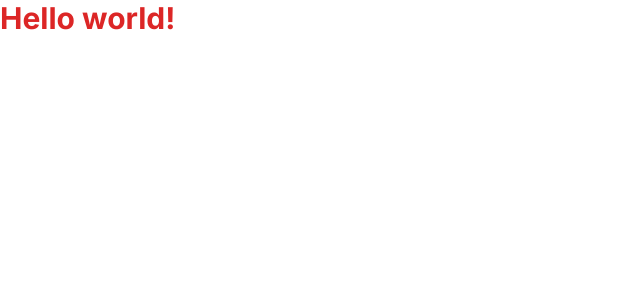
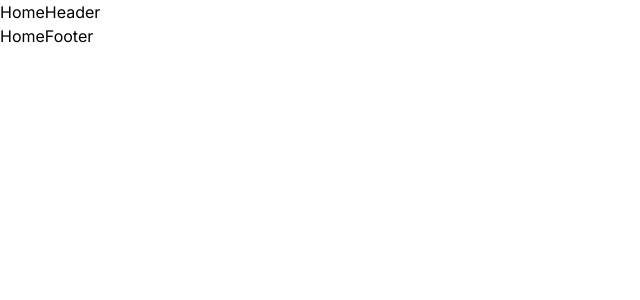
Before and after one commit to RaisulislamRimon/SearchBoxBD-google-clone-nextjs13, a Next.js app: page / in a window 1280 px wide. Shown: the top 300 px of the page, without its empty margins (0-640 px from the left). Built offline with nearby package versions, Linux system fonts and the light colour scheme.

Commit message:
created header & footer components

```diff
--- a/src/app/page.js
+++ b/src/app/page.js
@@ -1,9 +1,11 @@
+import HomeFooter from "@/components/HomeFooter";
+import HomeHeader from "@/components/HomeHeader";
+
 export default function Home() {
   return (
     <div>
-      <h1 className="text-3xl font-bold text-red-600">
-        Hello world!
-      </h1>
+      <HomeHeader />
+      <HomeFooter />
     </div>
   )
 }
--- /dev/null
+++ b/src/components/HomeFooter.js
@@ -0,0 +1,5 @@
+export default function HomeFooter() {
+  return (
+    <div>HomeFooter</div>
+  )
+}
--- /dev/null
+++ b/src/components/HomeHeader.js
@@ -0,0 +1,5 @@
+export default function HomeHeader() {
+  return (
+    <div>HomeHeader</div>
+  )
+}
```
